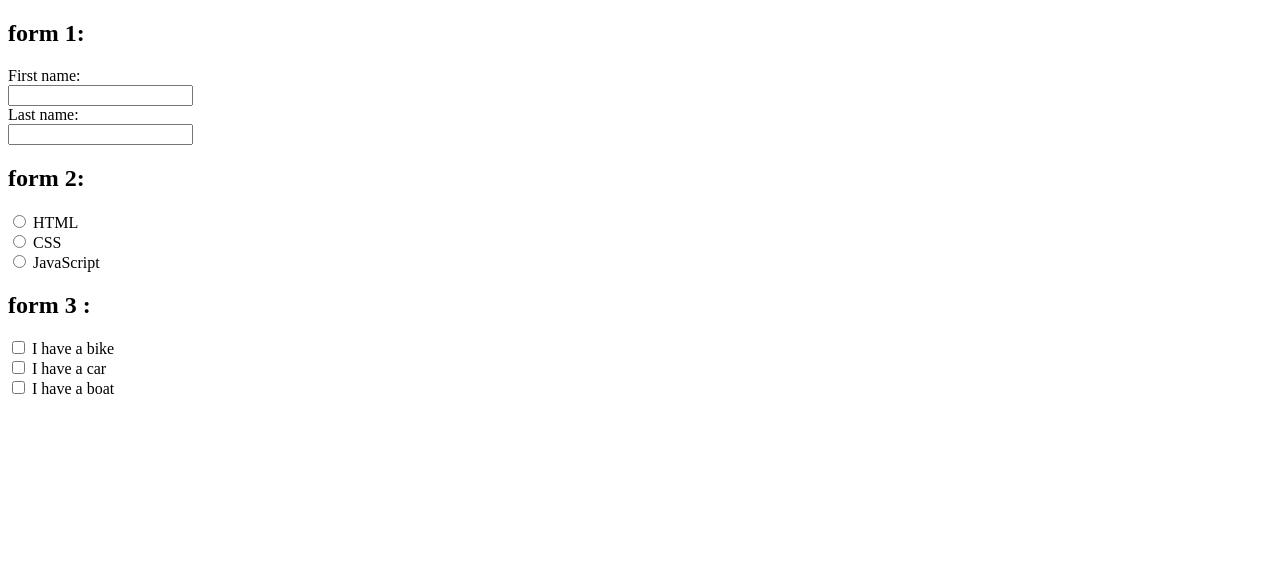
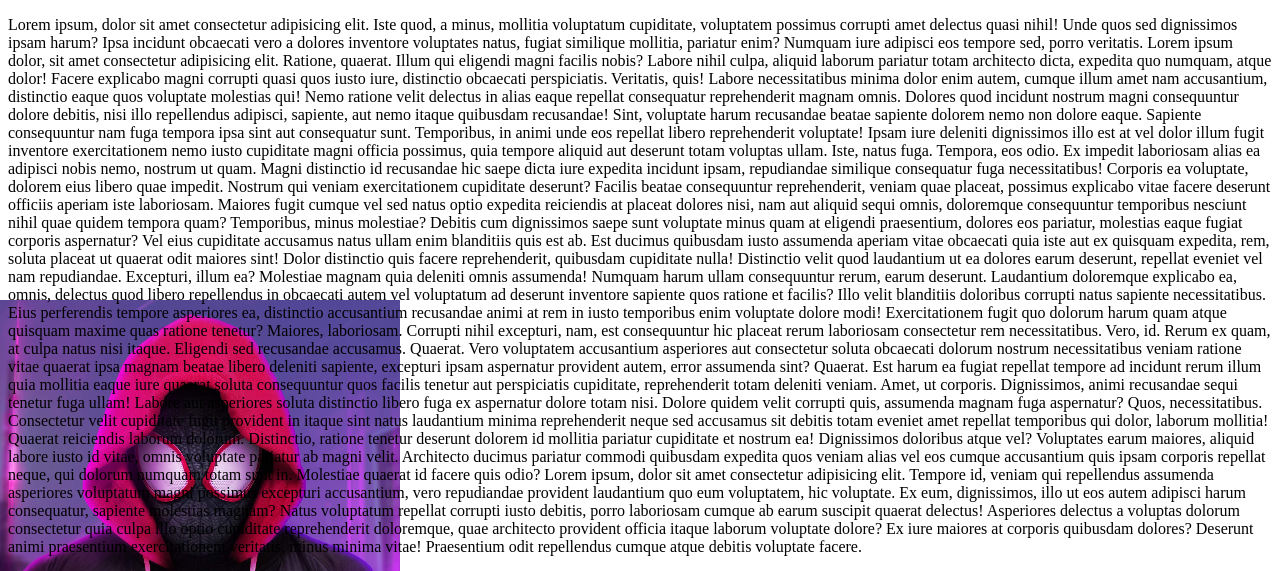
Before and after one commit to Amirkvni/test2, a plain HTML site: page index.html in a window 1280 px wide. Shown: the top 571 px of the page. Drawn offline with Linux system fonts and the light colour scheme.

Commit message:
rename 5613990 commit and css first practice

```diff
--- a/index.html
+++ b/index.html
@@ -7,37 +7,89 @@
     <title>tamrin2</title>
   </head>
   <body>
-    <div class="forms">
-      <h2>form 1:</h2>
-        <label for="fname">First name:</label><br>
-        <input type="text" id="fname" name="fname"><br>
-        <label for="lname">Last name:</label><br>
-        <input type="text" id="lname" name="lname">
-      </form>
-      <h2>form 2:</h2>
-      <form>
-        <input type="radio" id="html" name="fav_language" value="HTML" />
-        <label for="html">HTML</label><br />
-        <input type="radio" id="css" name="fav_language" value="CSS" />
-        <label for="css">CSS</label><br />
-        <input
-          type="radio"
-          id="javascript"
-          name="fav_language"
-          value="JavaScript"
-        />
-        <label for="javascript">JavaScript</label>
-      </form>
-      <h2>form 3 :</h2>
-      <form>
-        <input type="checkbox" id="vehicle1" name="vehicle1" value="Bike" />
-        <label for="vehicle1"> I have a bike</label><br />
-        <input type="checkbox" id="vehicle2" name="vehicle2" value="Car" />
-        <label for="vehicle2"> I have a car</label><br />
-        <input type="checkbox" id="vehicle3" name="vehicle3" value="Boat" />
-        <label for="vehicle3"> I have a boat</label>
-      </form>
-    </div>
+    <p>
+      Lorem ipsum, dolor sit amet consectetur adipisicing elit. Iste quod, a
+      minus, mollitia voluptatum cupiditate, voluptatem possimus corrupti amet
+      delectus quasi nihil! Unde quos sed dignissimos ipsam harum? Ipsa incidunt
+      obcaecati vero a dolores inventore voluptates natus, fugiat similique
+      mollitia, pariatur enim? Numquam iure adipisci eos tempore sed, porro
+      veritatis. Lorem ipsum dolor, sit amet consectetur adipisicing elit.
+      Ratione, quaerat. Illum qui eligendi magni facilis nobis? Labore nihil
+      culpa, aliquid laborum pariatur totam architecto dicta, expedita quo
+      numquam, atque dolor! Facere explicabo magni corrupti quasi quos iusto
+      iure, distinctio obcaecati perspiciatis. Veritatis, quis! Labore
+      necessitatibus minima dolor enim autem, cumque illum amet nam accusantium,
+      distinctio eaque quos voluptate molestias qui! Nemo ratione velit delectus
+      in alias eaque repellat consequatur reprehenderit magnam omnis. Dolores
+      quod incidunt nostrum magni consequuntur dolore debitis, nisi illo
+      repellendus adipisci, sapiente, aut nemo itaque quibusdam recusandae!
+      Sint, voluptate harum recusandae beatae sapiente dolorem nemo non dolore
+      eaque. Sapiente consequuntur nam fuga tempora ipsa sint aut consequatur
+      sunt. Temporibus, in animi unde eos repellat libero reprehenderit
+      voluptate! Ipsam iure deleniti dignissimos illo est at vel dolor illum
+      fugit inventore exercitationem nemo iusto cupiditate magni officia
+      possimus, quia tempore aliquid aut deserunt totam voluptas ullam. Iste,
+      natus fuga. Tempora, eos odio. Ex impedit laboriosam alias ea adipisci
+      nobis nemo, nostrum ut quam. Magni distinctio id recusandae hic saepe
+      dicta iure expedita incidunt ipsam, repudiandae similique consequatur fuga
+      necessitatibus! Corporis ea voluptate, dolorem eius libero quae impedit.
+      Nostrum qui veniam exercitationem cupiditate deserunt? Facilis beatae
+      consequuntur reprehenderit, veniam quae placeat, possimus explicabo vitae
+      facere deserunt officiis aperiam iste laboriosam. Maiores fugit cumque vel
+      sed natus optio expedita reiciendis at placeat dolores nisi, nam aut
+      aliquid sequi omnis, doloremque consequuntur temporibus nesciunt nihil
+      quae quidem tempora quam? Temporibus, minus molestiae? Debitis cum
+      dignissimos saepe sunt voluptate minus quam at eligendi praesentium,
+      dolores eos pariatur, molestias eaque fugiat corporis aspernatur? Vel eius
+      cupiditate accusamus natus ullam enim blanditiis quis est ab. Est ducimus
+      quibusdam iusto assumenda aperiam vitae obcaecati quia iste aut ex
+      quisquam expedita, rem, soluta placeat ut quaerat odit maiores sint! Dolor
+      distinctio quis facere reprehenderit, quibusdam cupiditate nulla!
+      Distinctio velit quod laudantium ut ea dolores earum deserunt, repellat
+      eveniet vel nam repudiandae. Excepturi, illum ea? Molestiae magnam quia
+      deleniti omnis assumenda! Numquam harum ullam consequuntur rerum, earum
+      deserunt. Laudantium doloremque explicabo ea, omnis, delectus quod libero
+      repellendus in obcaecati autem vel voluptatum ad deserunt inventore
+      sapiente quos ratione et facilis? Illo velit blanditiis doloribus corrupti
+      natus sapiente necessitatibus. Eius perferendis tempore asperiores ea,
+      distinctio accusantium recusandae animi at rem in iusto temporibus enim
+      voluptate dolore modi! Exercitationem fugit quo dolorum harum quam atque
+      quisquam maxime quas ratione tenetur? Maiores, laboriosam. Corrupti nihil
+      excepturi, nam, est consequuntur hic placeat rerum laboriosam consectetur
+      rem necessitatibus. Vero, id. Rerum ex quam, at culpa natus nisi itaque.
+      Eligendi sed recusandae accusamus. Quaerat. Vero voluptatem accusantium
+      asperiores aut consectetur soluta obcaecati dolorum nostrum necessitatibus
+      veniam ratione vitae quaerat ipsa magnam beatae libero deleniti sapiente,
+      excepturi ipsam aspernatur provident autem, error assumenda sint? Quaerat.
+      Est harum ea fugiat repellat tempore ad incidunt rerum illum quia mollitia
+      eaque iure quaerat soluta consequuntur quos facilis tenetur aut
+      perspiciatis cupiditate, reprehenderit totam deleniti veniam. Amet, ut
+      corporis. Dignissimos, animi recusandae sequi tenetur fuga ullam! Labore
+      aut asperiores soluta distinctio libero fuga ex aspernatur dolore totam
+      nisi. Dolore quidem velit corrupti quis, assumenda magnam fuga aspernatur?
+      Quos, necessitatibus. Consectetur velit cupiditate fugit provident in
+      itaque sint natus laudantium minima reprehenderit neque sed accusamus sit
+      debitis totam eveniet amet repellat temporibus qui dolor, laborum
+      mollitia! Quaerat reiciendis laborum dolorum. Distinctio, ratione tenetur
+      deserunt dolorem id mollitia pariatur cupiditate et nostrum ea!
+      Dignissimos doloribus atque vel? Voluptates earum maiores, aliquid labore
+      iusto id vitae, omnis voluptate pariatur ab magni velit. Architecto
+      ducimus pariatur commodi quibusdam expedita quos veniam alias vel eos
+      cumque accusantium quis ipsam corporis repellat neque, qui dolorum numquam
+      totam sunt in. Molestiae quaerat id facere quis odio? Lorem ipsum, dolor
+      sit amet consectetur adipisicing elit. Tempore id, veniam qui repellendus
+      assumenda asperiores voluptatum magni possimus excepturi accusantium, vero
+      repudiandae provident laudantium quo eum voluptatem, hic voluptate. Ex
+      eum, dignissimos, illo ut eos autem adipisci harum consequatur, sapiente
+      molestias magnam? Natus voluptatum repellat corrupti iusto debitis, porro
+      laboriosam cumque ab earum suscipit quaerat delectus! Asperiores delectus
+      a voluptas dolorum consectetur quia culpa illo optio cupiditate
+      reprehenderit doloremque, quae architecto provident officia itaque laborum
+      voluptate dolore? Ex iure maiores at corporis quibusdam dolores? Deserunt
+      animi praesentium exercitationem veritatis, minus minima vitae!
+      Praesentium odit repellendus cumque atque debitis voluptate facere.
+    </p>
+    <h1>salam</h1>
     <script src="app.js"></script>
   </body>
 </html>
--- a/style.css
+++ b/style.css
@@ -0,0 +1,9 @@
+h1 {
+  background: skyblue;
+}
+body {
+  background-image: url("images/spiderman.jpg");
+  background-repeat: no-repeat;
+  background-attachment: fixed;
+  background-position: bottom left;
+}
```
Also changed, not shown: images/gizes.jpg (added), images/leaf.jpg (added), images/nature_full.jpg (added), images/sii.jpg (added), images/spiderman.jpg (added), images/tiger.jpg (added).
